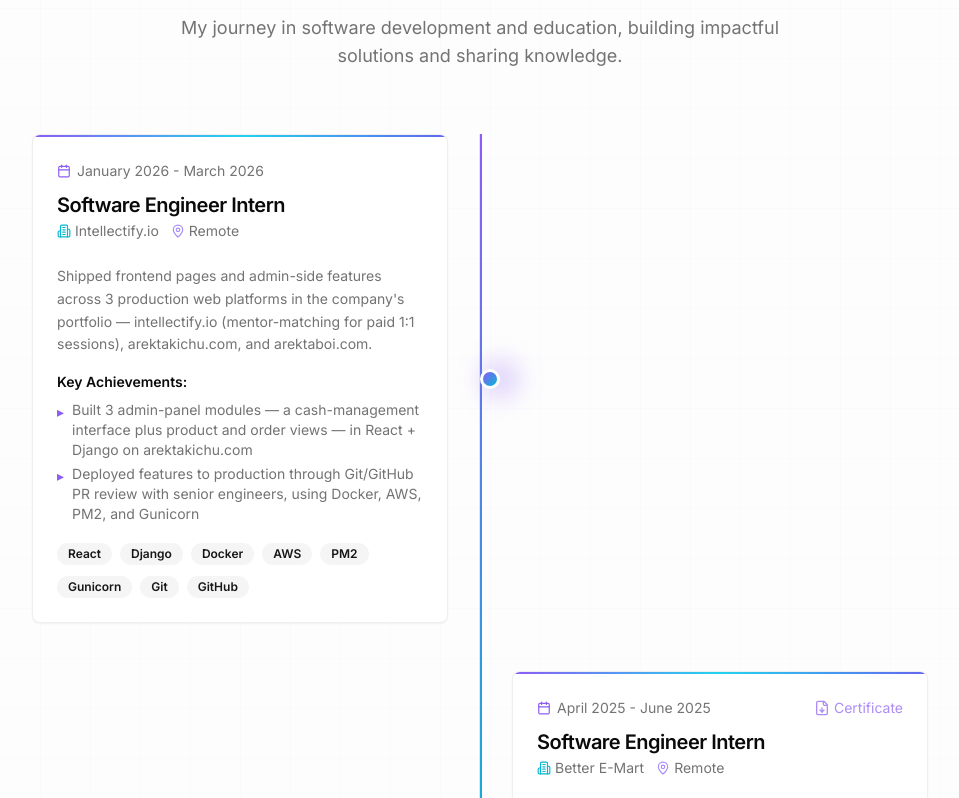
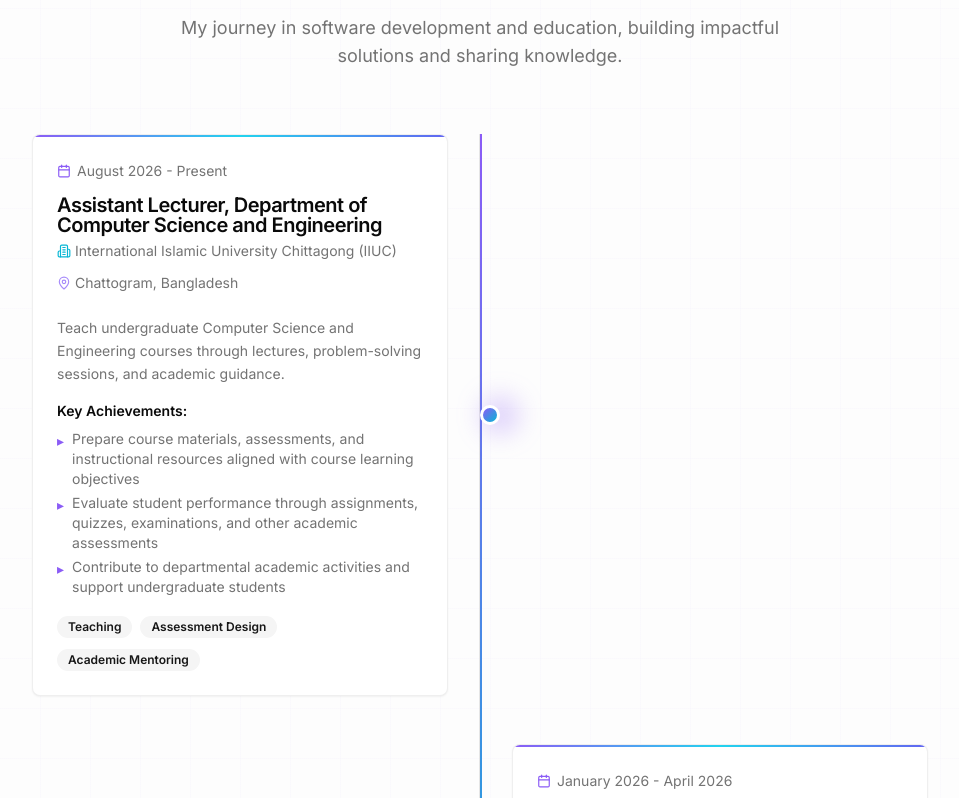
Before and after one commit to AdnanJayed24/my_portfolio, a Next.js app: page / in a window 1280 px wide. Shown: the part 942-1740 px from the top of the page, without its empty margins (160-1119 px from the left). Built offline with nearby package versions, Linux system fonts and the light colour scheme.

Commit message:
changes new achievements

```diff
--- a/app/page.tsx
+++ b/app/page.tsx
@@ -1,6 +1,7 @@
 import dynamic from 'next/dynamic';
 import { ExperienceSection } from '@/components/sections/experience-section';
 import { EducationSection } from '@/components/sections/education-section';
+import { ResearchSection } from '@/components/sections/research-section';
 import { SkillsSection } from '@/components/sections/skills-section';
 import { ProjectsSection } from '@/components/sections/projects-section';
 import { AchievementsSection } from '@/components/sections/achievements-section';
@@ -28,6 +29,7 @@ export default function Home() {
       <DynamicHeroSection />
       <ExperienceSection />
       <EducationSection />
+      <ResearchSection />
       <AchievementsSection />
       <SkillsSection />
       <ProjectsSection />
--- a/components/navigation.tsx
+++ b/components/navigation.tsx
@@ -8,6 +8,7 @@ import { useTheme } from 'next-themes';
 
 const navItems = [
   { href: '#experience',   label: 'Experience' },
+  { href: '#research',     label: 'Research' },
   { href: '#achievements', label: 'Achievements' },
   { href: '#skills',       label: 'Skills' },
   { href: '#projects',     label: 'Projects' },
--- a/components/sections/achievements-section.tsx
+++ b/components/sections/achievements-section.tsx
@@ -21,6 +21,39 @@ interface Achievement {
 }
 
 const achievements: Achievement[] = [
+  {
+    id: 12,
+    title: "Merit Scholarship Recipient",
+    category: "Achievement",
+    date: "2022-2026",
+    organization: "CUET",
+    description: "Received the merit scholarship in 7 of 8 completed semesters of the B.Sc. in Computer Science and Engineering program.",
+    icon: Trophy,
+    color: "text-emerald-500",
+    proofLink: "https://www.cuet.ac.bd/",
+  },
+  {
+    id: 13,
+    title: "Regional Winner, Physics Olympiad",
+    category: "Achievement",
+    date: "2020",
+    organization: "Chattogram Region",
+    description: "Regional winner in the Physics Olympiad, representing Chattogram.",
+    icon: Trophy,
+    color: "text-cyan-500",
+    proofLink: "https://bdpho.org/",
+  },
+  {
+    id: 14,
+    title: "NHSPC Organizer",
+    category: "Achievement",
+    date: "2025",
+    organization: "National High School Programming Contest",
+    description: "Organized the Chattogram regional round of the National High School Programming Contest.",
+    icon: Trophy,
+    color: "text-violet-500",
+    proofLink: "https://nhspc.org/",
+  },
   {
     id: 1,
     title: "ICPC Asia Dhaka Regionalist 2024",
--- a/components/sections/education-section.tsx
+++ b/components/sections/education-section.tsx
@@ -105,6 +105,50 @@ export function EducationSection() {
                         Chattogram, Bangladesh
                       </span>
                     </div>
+                    <p className="mt-4 text-sm text-muted-foreground">
+                      Merit Scholarship recipient in 7 of 8 completed semesters.
+                    </p>
+                  </div>
+                </div>
+              </CardContent>
+            </Card>
+          </motion.div>
+
+          <motion.div
+            className="mt-6"
+            initial={{ opacity: 0, y: 35 }}
+            animate={isInView ? { opacity: 1, y: 0 } : {}}
+            transition={{ type: "spring", damping: 20, stiffness: 90, delay: 0.12 }}
+            whileHover={{ y: -4 }}
+          >
+            <Card className="border-border/60 overflow-hidden card-glow">
+              <div className="h-1 bg-gradient-to-r from-cyan-400 via-indigo-500 to-violet-500" />
+              <CardContent className="p-6 sm:p-8">
+                <div className="flex flex-col sm:flex-row sm:items-start gap-5">
+                  <div className="flex-shrink-0 w-14 h-14 rounded-2xl bg-cyan-400/10 border border-cyan-400/20 flex items-center justify-center">
+                    <GraduationCap className="w-7 h-7 text-cyan-500" />
+                  </div>
+                  <div className="flex-1 min-w-0">
+                    <div className="flex flex-col sm:flex-row sm:items-start sm:justify-between gap-2 mb-2">
+                      <div>
+                        <h3 className="text-xl font-bold text-foreground">Higher Secondary Certificate (HSC), Science</h3>
+                        <p className="text-cyan-600 dark:text-cyan-400 font-medium mt-0.5">Bakalia Government College</p>
+                      </div>
+                      <div className="flex-shrink-0 inline-flex items-center gap-1.5 px-3 py-1.5 rounded-full text-sm font-semibold border border-cyan-400/30 bg-cyan-400/10 text-cyan-600 dark:text-cyan-400">
+                        <Award className="w-3.5 h-3.5" />
+                        GPA: 5.00 / 5.00
+                      </div>
+                    </div>
+                    <div className="flex flex-wrap items-center gap-x-5 gap-y-1.5 mt-3 text-sm text-muted-foreground">
+                      <span className="flex items-center gap-1.5">
+                        <Calendar className="w-3.5 h-3.5 text-violet-400" />
+                        2018 - 2020
+                      </span>
+                      <span className="flex items-center gap-1.5">
+                        <MapPin className="w-3.5 h-3.5 text-cyan-500" />
+                        Chattogram, Bangladesh
+                      </span>
+                    </div>
                   </div>
                 </div>
               </CardContent>
--- a/components/sections/experience-section.tsx
+++ b/components/sections/experience-section.tsx
@@ -9,11 +9,27 @@ import Link from "next/link";
 
 const experiences = [
   {
+    id: 0,
+    company: "International Islamic University Chittagong (IIUC)",
+    position: "Assistant Lecturer, Department of Computer Science and Engineering",
+    location: "Chattogram, Bangladesh",
+    duration: "August 2026 - Present",
+    description:
+      "Teach undergraduate Computer Science and Engineering courses through lectures, problem-solving sessions, and academic guidance.",
+    achievements: [
+      "Prepare course materials, assessments, and instructional resources aligned with course learning objectives",
+      "Evaluate student performance through assignments, quizzes, examinations, and other academic assessments",
+      "Contribute to departmental academic activities and support undergraduate students",
+    ],
+    technologies: ["Teaching", "Assessment Design", "Academic Mentoring"],
+    certificate: null,
+  },
+  {
     id: 1,
     company: "Intellectify.io",
     position: "Software Engineer Intern",
     location: "Remote",
-    duration: "January 2026 - March 2026",
+    duration: "January 2026 - April 2026",
     description:
       "Shipped frontend pages and admin-side features across 3 production web platforms in the company's portfolio — intellectify.io (mentor-matching for paid 1:1 sessions), arektakichu.com, and arektaboi.com.",
     achievements: [
@@ -59,7 +75,7 @@ const experiences = [
     company: "Udvash Academic and Admission Care",
     position: "Senior Instructor",
     location: "Chattogram, Bangladesh",
-    duration: "March 2022 - Present",
+    duration: "January 2022 - May 2026",
     description:
       "Provided comprehensive instruction in Mathematics, Physics, Chemistry, and ICT, adapting materials to diverse learning styles.",
     achievements: [
--- /dev/null
+++ b/components/sections/research-section.tsx
@@ -0,0 +1,78 @@
+"use client";
+
+import { useRef } from "react";
+import { motion, useInView } from "framer-motion";
+import { BookOpen, BrainCircuit, FlaskConical } from "lucide-react";
+import { Badge } from "@/components/ui/badge";
+import { Card, CardContent, CardDescription, CardHeader, CardTitle } from "@/components/ui/card";
+
+const interests = [
+  "Federated Learning",
+  "Privacy-Preserving Machine Learning",
+  "Deep Learning for Healthcare Analytics",
+  "Multi-Label Clinical Prediction",
+];
+
+export function ResearchSection() {
+  const ref = useRef<HTMLElement>(null);
+  const isInView = useInView(ref, { once: true, margin: "-80px" });
+
+  return (
+    <section id="research" ref={ref} className="py-20 relative overflow-hidden">
+      <div className="absolute inset-0 bg-muted/20" />
+      <div className="container mx-auto px-4 sm:px-6 lg:px-8 relative z-10">
+        <motion.div
+          className="text-center mb-12"
+          initial={{ opacity: 0, y: 30 }}
+          animate={isInView ? { opacity: 1, y: 0 } : {}}
+          transition={{ type: "spring", damping: 20 }}
+        >
+          <h2 className="text-3xl sm:text-4xl font-bold text-foreground mb-4">Research</h2>
+          <div className="h-1 w-20 mx-auto rounded-full bg-gradient-to-r from-violet-500 to-cyan-400 mb-4" />
+          <p className="text-lg text-muted-foreground max-w-2xl mx-auto">
+            Exploring trustworthy machine learning for real-world healthcare data.
+          </p>
+        </motion.div>
+
+        <div className="grid grid-cols-1 lg:grid-cols-3 gap-6 max-w-6xl mx-auto">
+          <motion.div className="lg:col-span-1" initial={{ opacity: 0, y: 35 }} animate={isInView ? { opacity: 1, y: 0 } : {}} transition={{ type: "spring", damping: 20, delay: 0.08 }}>
+            <Card className="h-full border-border/60">
+              <CardHeader>
+                <div className="flex items-center gap-3">
+                  <BrainCircuit className="w-6 h-6 text-cyan-500" />
+                  <CardTitle>Research Interests</CardTitle>
+                </div>
+              </CardHeader>
+              <CardContent className="flex flex-wrap gap-2">
+                {interests.map((interest) => <Badge key={interest} variant="secondary" className="text-sm">{interest}</Badge>)}
+              </CardContent>
+            </Card>
+          </motion.div>
+
+          <motion.div className="lg:col-span-2" initial={{ opacity: 0, y: 35 }} animate={isInView ? { opacity: 1, y: 0 } : {}} transition={{ type: "spring", damping: 20, delay: 0.16 }}>
+            <Card className="h-full border-border/60">
+              <CardHeader>
+                <div className="flex items-start gap-3">
+                  <FlaskConical className="w-6 h-6 text-violet-500 mt-0.5" />
+                  <div>
+                    <CardTitle>Multi-Label Federated Learning for Diabetes Complication Prediction Across Heterogeneous Hospitals</CardTitle>
+                    <CardDescription className="mt-2">International Conference on Recent Progresses in Science, Engineering and Technology | Under review</CardDescription>
+                  </div>
+                </div>
+              </CardHeader>
+              <CardContent className="space-y-3 text-sm text-muted-foreground leading-relaxed">
+                <p>Evaluated federated multi-label prediction of five diabetes complications using 2,500 anonymous records distributed across three heterogeneous hospitals in Chattogram.</p>
+                <p>Developed a shared multilayer perceptron with FedAvg and class-weighted binary cross-entropy, reaching 0.599 F1-micro and 0.795 macro ROC-AUC.</p>
+                <p>Investigated privacy and robustness through DP-SGD utility analysis and feature-leakage sensitivity experiments.</p>
+                <div className="flex items-center gap-2 pt-1 text-foreground font-medium">
+                  <BookOpen className="w-4 h-4 text-cyan-500" />
+                  Federated learning, clinical prediction, and privacy analysis
+                </div>
+              </CardContent>
+            </Card>
+          </motion.div>
+        </div>
+      </div>
+    </section>
+  );
+}
--- a/components/sections/skills-section.tsx
+++ b/components/sections/skills-section.tsx
@@ -34,6 +34,13 @@ const skillCategories = [
     color: "text-emerald-500",
     glow: "hover:shadow-[0_0_30px_rgba(16,185,129,0.2)]",
     skills: ["Anthropic Claude API", "OpenAI API", "Gemini API", "AI-assisted Development"],
+  },
+  {
+    title: "Machine Learning & Data",
+    icon: Brain,
+    color: "text-amber-500",
+    glow: "hover:shadow-[0_0_30px_rgba(245,158,11,0.2)]",
+    skills: ["PyTorch", "scikit-learn", "NumPy", "Pandas", "Matplotlib", "FedAvg/FedProx", "DP-SGD"],
   },
   {
     title: "Other Skills",
```
